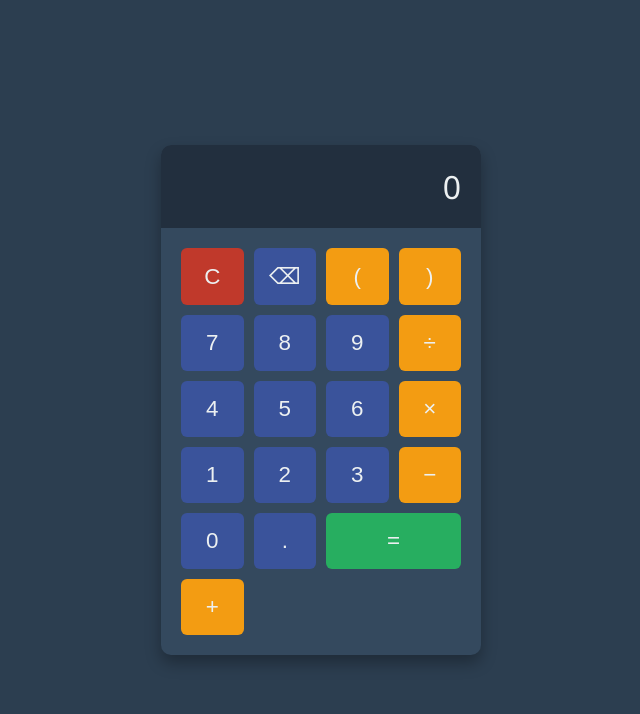
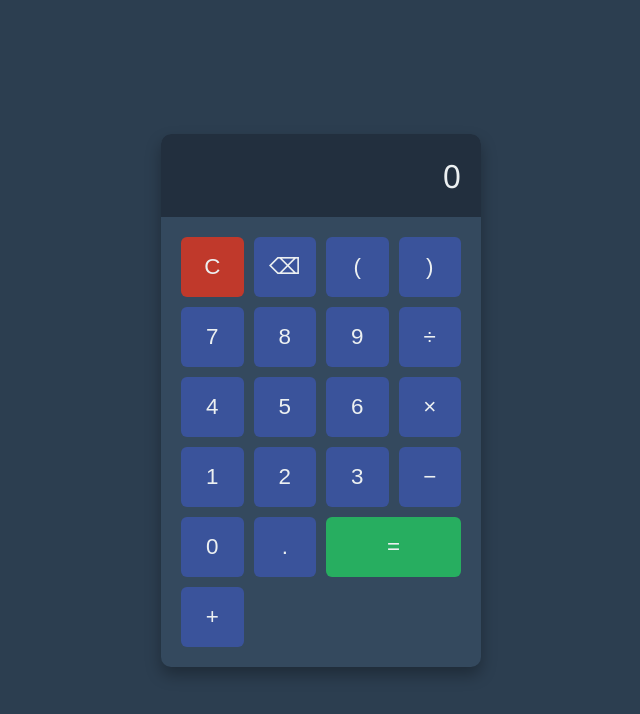
Before and after one commit to riteshshas/calc, a plain HTML site: page index.html in a window 1280 px wide. Shown: the whole page, without its empty margins (319-959 px from the left). Drawn offline with Linux system fonts and the light colour scheme.

Commit message:
Update index.html

```diff
--- a/index.html
+++ b/index.html
@@ -37,9 +37,10 @@
   gap: 10px;
   padding: 20px;
 }
+
 button {
   font-size: 1.4rem;
-    padding: 15px;
+  padding: 15px 0;
   border: none;
   border-radius: 6px;
   background: #3a539b;
@@ -47,14 +48,17 @@
   cursor: pointer;
   transition: background 0.3s ease;
   user-select: none;
+  width: 100%;
+  height: 60px; /* fixed height for uniformity */
+  box-sizing: border-box; /* ensures padding doesn’t increase width */
 }
-  button.operator {
-    background: #f39c12;
-  }
+
 button.equal {
     background: #27ae60;
     grid-column: span 2;
 }
+
+
   button.clear {
     background: #c0392b;
   }
```
Lines whose indentation alone changed are shown as unchanged.
